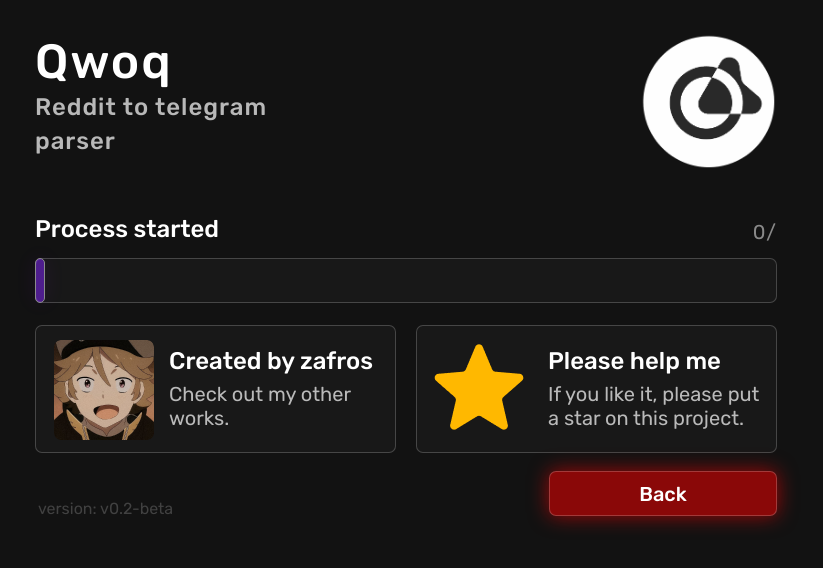
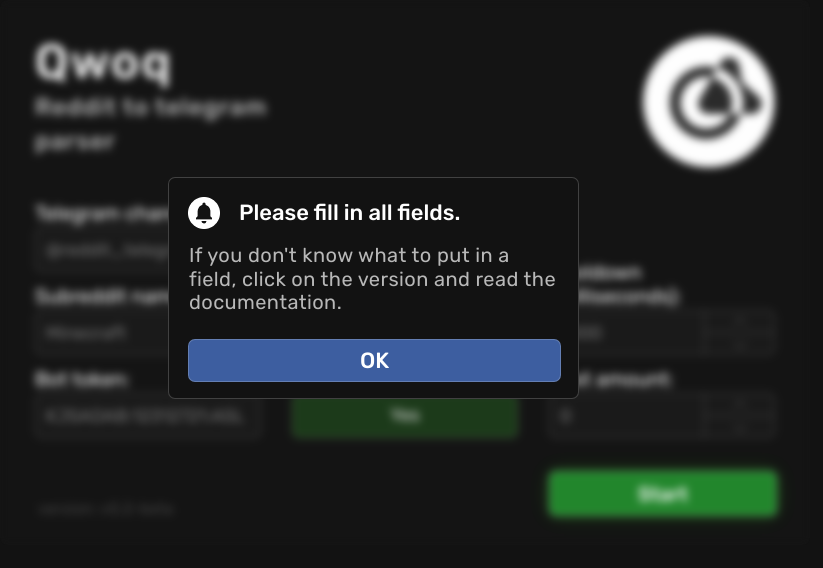
Before and after one commit to zafross/Qwoq, a plain HTML site: page web/index.html in a window 1280 px wide. Both pictures are taken after a click on the button "Start". Shown: the whole page, without its empty margins (0-823 px from the left). Drawn offline with Linux system fonts and the light colour scheme; a script that the page names is missing.

Commit message:
Added notification!

```diff
--- a/web/index.html
+++ b/web/index.html
@@ -23,26 +23,26 @@
 		<p id="channel_id_help" class="info">Telegram channel ID:</p>
 		<p id="reddit_help" class="info">Subreddit name:</p>
 		<p id="token_help" class="info">Bot token:</p>
-		<p id="image_help" class="info">Only with image:</p>
+		<p id="image_help" class="info">Only with media:</p>
 		<p id="copyright_help" class="info">Send copyright:</p>
 		<p id="cooldown_help" class="info">Cooldown (milliseconds):</p>
 		<p id="amount_help" class="info">Post amount:</p>
 
 		<!-- Project created with love by zafros -->
-		<input type="text" id='reddit' placeholder="Minecraft">
-		<input type="text" id='channel_id' placeholder="@reddit_telegram">
-		<input type="password" id='token' placeholder="KJSADAB:12312721:ASL">
+		<input type="text" id='reddit' placeholder="Minecraft" required>
+		<input type="text" id='channel_id' placeholder="@reddit_telegram" required>
+		<input type="password" id='token' placeholder="KJSADAB:12312721:ASL" required>
 
 		<button id="image">Yes</button>
 		<button id="copyright">Yes</button>
 
-		<input type="number" id='amount' placeholder="0" min="0">
+		<input type="number" id='amount' placeholder="0" required min="0">
 		<button id="amount_plus"></button>
 		<button id="amount_minus"></button>
 		<img id="amount_plus_png" src="/plus.png" alt="https://waa.ai/fI87">
 		<img id="amount_minus_png" src="/minus.png" alt="https://waa.ai/fI87"> <!-- If files broken -->
 
-		<input type="number" id='cooldown' placeholder="1000" min="0">
+		<input type="number" id='cooldown' placeholder="1000" required min="0">
 		<button id="cooldown_plus"></button>
 		<button id="cooldown_minus"></button>
 		<img id="cooldown_plus_png" src="/plus.png" alt="https://waa.ai/fI87">
@@ -71,6 +71,19 @@
 		</div>
 		<button id="back">Back</button>
 	</div>
+
+	<div id="blur"></div>
+	<div id="notify_background_box" class="notify">
+		<img src="/notify.png" alt="" id="notify_img">
+		<span id="notify_title"></span>
+		<span id="notify_subtitle"></span>
+		<button id="notify_ok">OK</button>
+	</div>
+	<script>
+		document.querySelector("#blur").style.display='none';
+		document.querySelector(".notify").style.display='none';
+	</script>
+
                                                <!-- Project created with love by zafros -->
 	<script type="text/javascript" src="/script.js"></script>
 </body>
--- a/web/script.js
+++ b/web/script.js
@@ -5,6 +5,15 @@
 document.querySelector("#submit").addEventListener("click", sendData);
 document.querySelector("#back").addEventListener("click", Cancel);
 
+document.querySelector("#notify_ok").addEventListener("click", function() {
+	document.querySelector(".notify").style.opacity ='0';
+	document.querySelector("#blur").style.opacity ='0';
+	setTimeout(function(){
+		document.querySelector("#blur").style.display='none';
+		document.querySelector(".notify").style.display='none';
+	}, 150)
+
+});
 
 document.querySelector("#background_card_me").addEventListener("click", function() {
 	window.open("https://github.com/zafross");
@@ -82,12 +91,20 @@
 	document.querySelector("#title_process").textContent = 'Process completed successfully!';
 	document.querySelector("#done_title").style.opacity = '1';
 	document.querySelector("#counter").textContent = amount + '/' + amount;
+	document.querySelector("#loading").style.width = '742px';
 }
 
+eel.expose(Cancel)
 function Cancel() {
 	// Hide page 2 and shows page 1 (where the start button is)
 	document.querySelector(".Second_screen").style.display='none';
 	document.querySelector(".First_screen").style.display='block';
+	document.querySelector("#loading").style.background = 'rgba(132, 36, 255, 0.51)';
+	document.querySelector("#loading").style.boxShadow = '0px 0px 20px rgba(158, 0, 255, 0.1)';
+	document.querySelector("#title_process").textContent = 'Process started';
+	document.querySelector("#done_title").style.opacity = '0';
+	document.querySelector("#loading").style.width = '10px';
+	document.querySelector("#loading").style.opacity = '0';
 	cancel_status = 1;
 }
 
@@ -99,6 +116,7 @@
 	let cooldown = document.querySelector('#cooldown').value;
 	let token = document.querySelector('#token').value;
 
+	if(r_id != '' && channel_id != '' && amount != '' && token != '') {
 		document.querySelector(".First_screen").style.display='none';
 		document.querySelector(".Second_screen").style.display='block';
 		document.querySelector("#counter").textContent = '0/'+amount;
@@ -107,6 +125,11 @@
 
 		// r_id, channel_id, amount, token, image, copyright, cooldown=1000
 		await eel.get_data(r_id, channel_id, amount, token, btn_image, btn_copyright, cooldown);
+	}
+	else {
+		notify('Please fill in all fields.', "If you don't know what to put in a field, click on the version and read the documentation.")
+	}
+
 }
 
 eel.expose(give_cancel_status)
@@ -117,6 +140,7 @@
 		document.querySelector("#title_process").textContent = 'Process started';
 		document.querySelector("#done_title").style.opacity = '0';
 		document.querySelector("#loading").style.width = '10px';
+		document.querySelector("#loading").style.opacity = '0';
 		cancel_status = 0
 		return 1;
 	}
@@ -128,6 +152,7 @@
 eel.expose(set_progres)
 function set_progres(pixel, txt) {
 	// progress bar
+	document.querySelector("#loading").style.opacity = '1';
 	document.querySelector("#loading").style.width = pixel;
 	document.querySelector("#counter").textContent = txt;
 }
@@ -158,3 +183,16 @@
 	await eel.on_load_js();
 }
 Loaded_js()
+
+eel.expose(notify)
+function notify(title, subtitle) {
+	document.querySelector("#blur").style.display='block';
+	document.querySelector(".notify").style.display='block';
+	setTimeout(function(){
+		document.querySelector("#blur").style.opacity ='1';
+		document.querySelector(".notify").style.opacity ='1';
+	}, 150)
+
+	document.querySelector("#notify_title").textContent = title
+	document.querySelector("#notify_subtitle").textContent = subtitle
+}
--- a/web/style.css
+++ b/web/style.css
@@ -101,7 +101,6 @@
 	align-items: center;
 	text-align: center;
 	justify-content: center;
-
 	color: #FFFFFF;
 }
 
@@ -404,6 +403,7 @@
 #amount_plus:hover,
 #image:hover,
 #copyright:hover,
+#notify_ok:hover,
 #logo:hover
 {
 	cursor:pointer;
@@ -559,6 +559,7 @@
 #loading {
 	transition: 0.2s ease-in-out;
 	box-sizing: border-box;
+	opacity: 0;
 
 	position: absolute;
 	width: 10px;
@@ -615,6 +616,7 @@
 }
 
 #my_avatar {
+	user-select: none;
 	position: absolute;
 	width: 100px;
 	height: 100px;
@@ -625,6 +627,7 @@
 }
 
 #me_title {
+	user-select: none;
 	position: absolute;
 	width: 215px;
 	height: 40px;
@@ -643,6 +646,7 @@
 }
 
 #me_subtitle {
+	user-select: none;
 	position: absolute;
 	width: 222px;
 	height: 53px;
@@ -661,6 +665,7 @@
 }
 
 #star_img {
+	user-select: none;
 	position: absolute;
 	left: 17px;
 	top: 18px;
@@ -668,6 +673,7 @@
 }
 
 #star_title {
+	user-select: none;
 	position: absolute;
 	width: 230px;
 	height: 40px;
@@ -686,6 +692,7 @@
 }
 
 #star_subtitle {
+	user-select: none;
 	position: absolute;
 	width: 222px;
 	height: 53px;
@@ -704,6 +711,7 @@
 }
 
 #back {
+	user-select: none;
 	box-sizing: border-box;
 
 	position: absolute;
@@ -756,3 +764,118 @@
     -webkit-appearance: none;
     margin: 0; /* <-- Apparently some margin are still there even though it's hidden */
 }
+
+input[type='number'] {
+    -moz-appearance:textfield;
+}
+
+#notify_background_box {
+	opacity: 0;
+	transition: 0.06s ease-out;
+	user-select: none;
+	box-sizing: border-box;
+
+	position: absolute;
+	width: 411px;
+	height: 222px;
+	left: 168px;
+	top: 177px;
+
+	background: #121212;
+	border: 1px solid rgba(255, 255, 255, 0.2);
+	border-radius: 7px;
+}
+
+#notify_title {
+	position: absolute;
+	width: 322px;
+	height: 32px;
+	left: 70px;
+	top: 19px;
+
+	font-family: 'Rubik';
+	font-style: normal;
+	font-weight: 500;
+	font-size: 22px;
+	line-height: 100%;
+	/* or 22px */
+
+	display: flex;
+	align-items: center;
+
+	color: #FFFFFF;
+}
+
+#blur {
+	transition: 0.15s ease-out;;
+	opacity: 0;
+	position: absolute;
+	width: 810px;
+	height: 545px;
+	left: 0px;
+	top: 0px;
+
+	background: rgba(217, 217, 217, 0.01);
+	backdrop-filter: blur(4px);
+	/* Note: backdrop-filter has minimal browser support */
+
+	border-radius: 7px;
+	user-select: none;
+}
+
+#notify_img {
+	position: absolute;
+	left: 19px;
+	top: 19px;
+	user-select: none;
+}
+
+#notify_subtitle {
+	position: absolute;
+	width: 372px;
+	height: 82px;
+	left: 20px;
+	top: 66px;
+
+	font-family: 'Rubik';
+	font-style: normal;
+	font-weight: 400;
+	font-size: 20px;
+	line-height: 118.5%;
+	/* or 24px */
+
+	letter-spacing: 0.02em;
+
+	color: #FFFFFF;
+
+	opacity: 0.7;
+}
+
+#notify_ok {
+	box-sizing: border-box;
+
+	position: absolute;
+	width: 373px;
+	height: 43px;
+	left: 19px;
+	top: 161px;
+
+	background: rgba(90, 146, 255, 0.6);
+	border: 1px solid rgba(255, 255, 255, 0.2);
+	border-radius: 7px;
+
+	font-family: 'Rubik';
+	font-style: normal;
+	font-weight: 500;
+	font-size: 22px;
+	line-height: 100%;
+	/* or 22px */
+
+	display: flex;
+	align-items: center;
+	text-align: center;
+
+	color: #FFFFFF;
+	justify-content: center;
+	user-select: none;
+}
```
Also changed, not shown: web/notify.png (added), 1 other file. Lines whose indentation alone changed are shown as unchanged.
